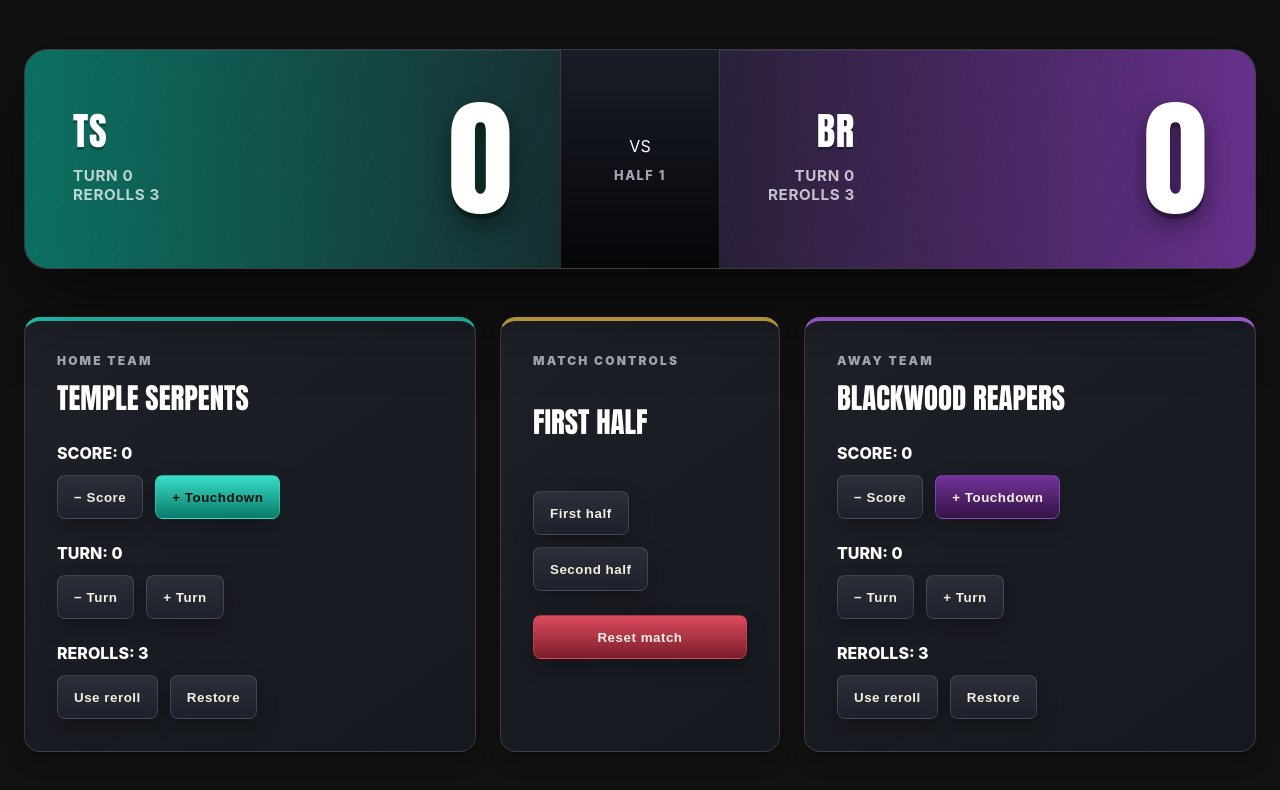
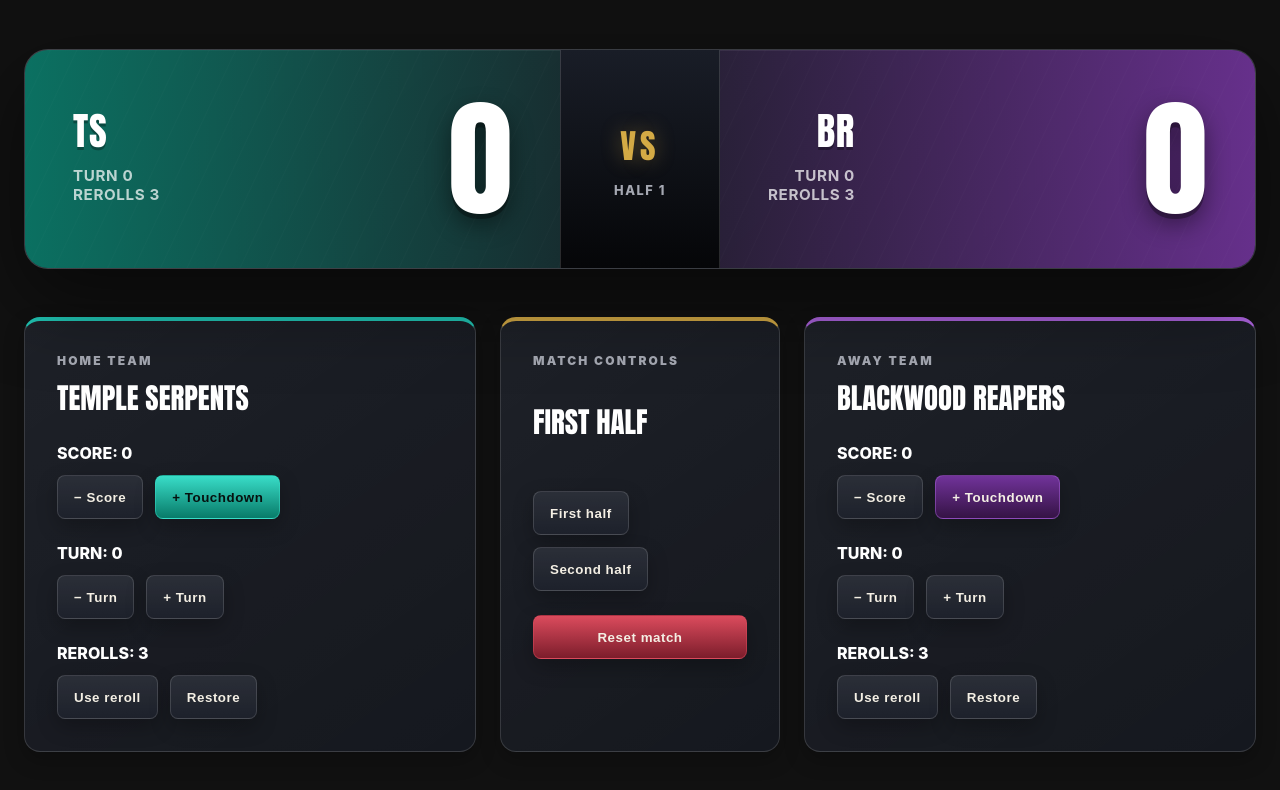
Before and after one commit to moloch291/blood-bowl-scoreboard-ui, a React (Vite) app: page / in a window 1280 px wide. Shown: the top 790 px of the page. Built offline with nearby package versions, Linux system fonts and the light colour scheme.

Commit message:
fix versus panel

```diff
--- a/src/components/ScoreBoard/Scoreboard.tsx
+++ b/src/components/ScoreBoard/Scoreboard.tsx
@@ -20,7 +20,7 @@ export function Scoreboard({
             />
 
             <div className="scoreboard__center">
-                <div className="scoreboard__vs">VS</div>
+                <div className="scoreboard__versus">VS</div>
 
                 <div className="scoreboard__half">
                     Half {half}
```
